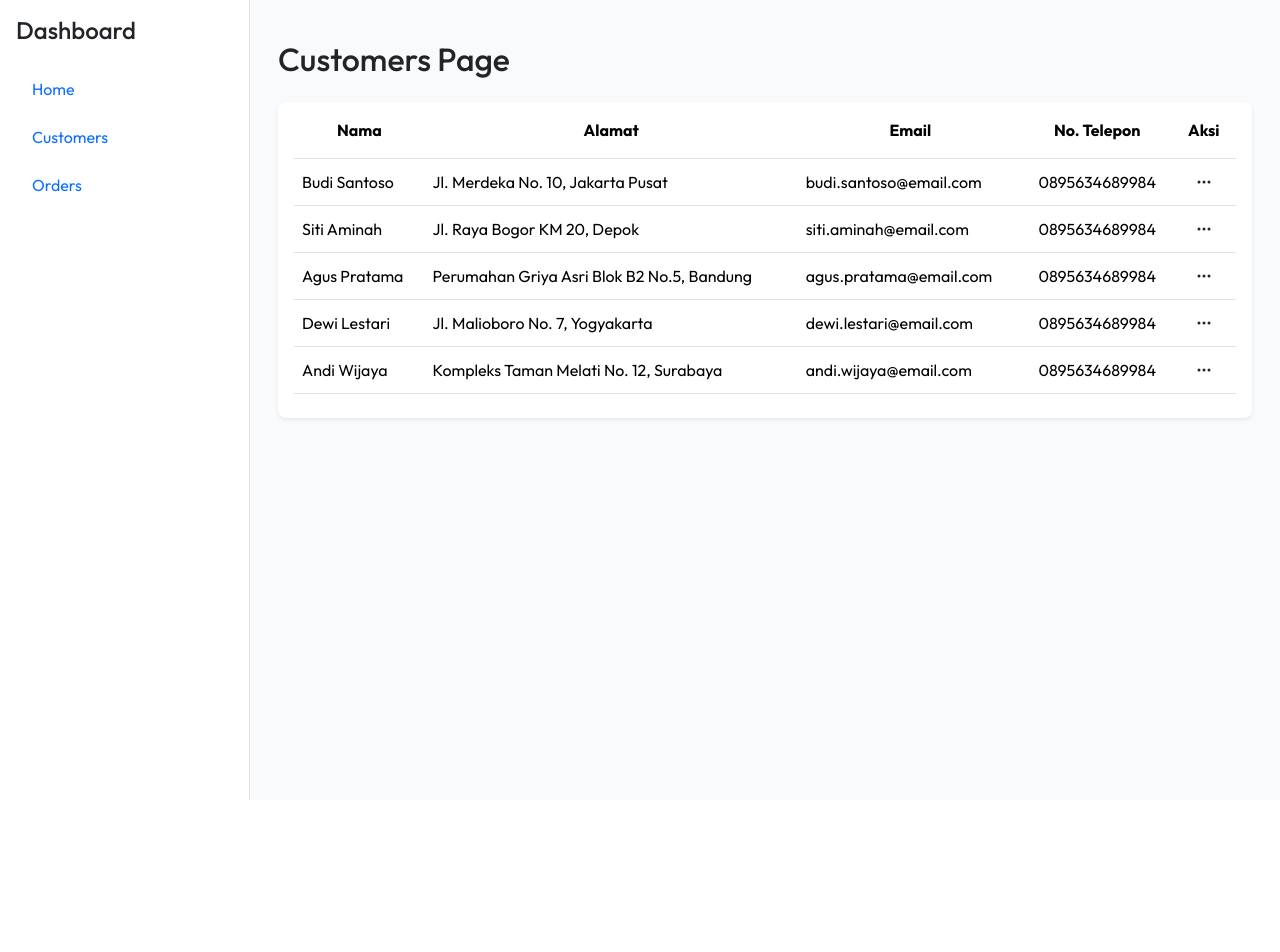
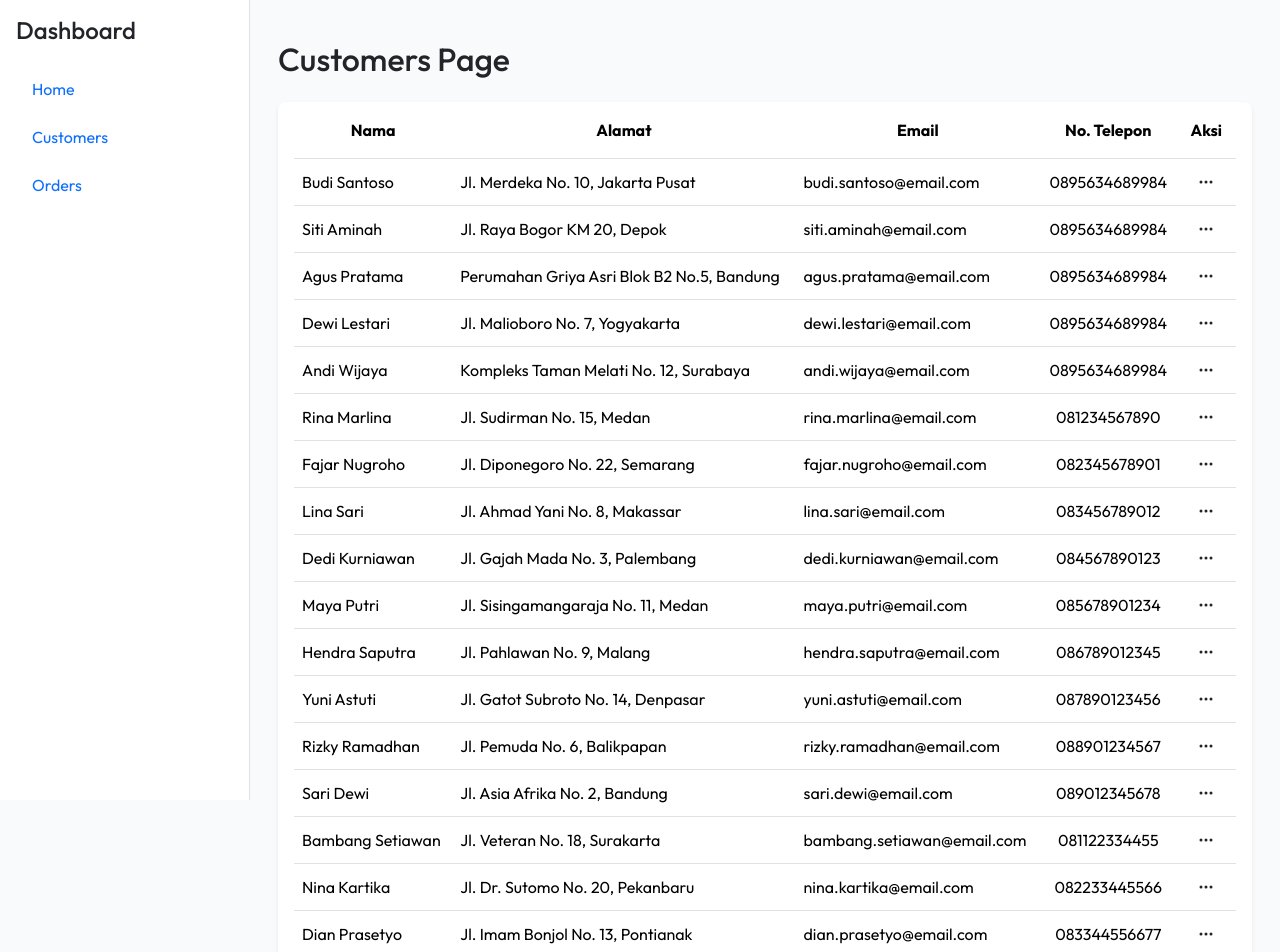
Before and after one commit to thoriqdharmawan/ocm, a React (Vite) app: page /customers in a window 1280 px wide. Shown: the top 952 px of the page. Before the commit the page ends 800 px from the top, so only its background shows below. Built offline with nearby package versions, Linux system fonts and the light colour scheme.

Commit message:
feat: add multiple customer entries with images and contact details to customers data

```diff
--- a/src/datas/customers.ts
+++ b/src/datas/customers.ts
@@ -46,4 +46,139 @@ export const customersData: CustomersType[] = [
     phone: "0895634689984",
     address: "Kompleks Taman Melati No. 12, Surabaya",
   },
+  {
+    id: 6,
+    code: "CUST006",
+    name: "Rina Marlina",
+    image: "/users/user1.jpeg",
+    email: "rina.marlina@email.com",
+    phone: "081234567890",
+    address: "Jl. Sudirman No. 15, Medan",
+  },
+  {
+    id: 7,
+    code: "CUST007",
+    name: "Fajar Nugroho",
+    image: "/users/user2.jpeg",
+    email: "fajar.nugroho@email.com",
+    phone: "082345678901",
+    address: "Jl. Diponegoro No. 22, Semarang",
+  },
+  {
+    id: 8,
+    code: "CUST008",
+    name: "Lina Sari",
+    image: "/users/user3.jpeg",
+    email: "lina.sari@email.com",
+    phone: "083456789012",
+    address: "Jl. Ahmad Yani No. 8, Makassar",
+  },
+  {
+    id: 9,
+    code: "CUST009",
+    name: "Dedi Kurniawan",
+    image: "/users/user4.jpeg",
+    email: "dedi.kurniawan@email.com",
+    phone: "084567890123",
+    address: "Jl. Gajah Mada No. 3, Palembang",
+  },
+  {
+    id: 10,
+    code: "CUST010",
+    name: "Maya Putri",
+    image: "/users/user5.jpeg",
+    email: "maya.putri@email.com",
+    phone: "085678901234",
+    address: "Jl. Sisingamangaraja No. 11, Medan",
+  },
+  {
+    id: 11,
+    code: "CUST011",
+    name: "Hendra Saputra",
+    image: "/users/user1.jpeg",
+    email: "hendra.saputra@email.com",
+    phone: "086789012345",
+    address: "Jl. Pahlawan No. 9, Malang",
+  },
+  {
+    id: 12,
+    code: "CUST012",
+    name: "Yuni Astuti",
+    image: "/users/user2.jpeg",
+    email: "yuni.astuti@email.com",
+    phone: "087890123456",
+    address: "Jl. Gatot Subroto No. 14, Denpasar",
+  },
+  {
+    id: 13,
+    code: "CUST013",
+    name: "Rizky Ramadhan",
+    image: "/users/user3.jpeg",
+    email: "rizky.ramadhan@email.com",
+    phone: "088901234567",
+    address: "Jl. Pemuda No. 6, Balikpapan",
+  },
+  {
+    id: 14,
+    code: "CUST014",
+    name: "Sari Dewi",
+    image: "/users/user4.jpeg",
+    email: "sari.dewi@email.com",
+    phone: "089012345678",
+    address: "Jl. Asia Afrika No. 2, Bandung",
+  },
+  {
+    id: 15,
+    code: "CUST015",
+    name: "Bambang Setiawan",
+    image: "/users/user5.jpeg",
+    email: "bambang.setiawan@email.com",
+    phone: "081122334455",
+    address: "Jl. Veteran No. 18, Surakarta",
+  },
+  {
+    id: 16,
+    code: "CUST016",
+    name: "Nina Kartika",
+    image: "/users/user1.jpeg",
+    email: "nina.kartika@email.com",
+    phone: "082233445566",
+    address: "Jl. Dr. Sutomo No. 20, Pekanbaru",
+  },
+  {
+    id: 17,
+    code: "CUST017",
+    name: "Dian Prasetyo",
+    image: "/users/user2.jpeg",
+    email: "dian.prasetyo@email.com",
+    phone: "083344556677",
+    address: "Jl. Imam Bonjol No. 13, Pontianak",
+  },
+  {
+    id: 18,
+    code: "CUST018",
+    name: "Wulan Anggraini",
+    image: "/users/user3.jpeg",
+    email: "wulan.anggraini@email.com",
+    phone: "084455667788",
+    address: "Jl. Teuku Umar No. 7, Banda Aceh",
+  },
+  {
+    id: 19,
+    code: "CUST019",
+    name: "Rudi Hartono",
+    image: "/users/user4.jpeg",
+    email: "rudi.hartono@email.com",
+    phone: "085566778899",
+    address: "Jl. Letjen S. Parman No. 5, Samarinda",
+  },
+  {
+    id: 20,
+    code: "CUST020",
+    name: "Mega Sari",
+    image: "/users/user5.jpeg",
+    email: "mega.sari@email.com",
+    phone: "086677889900",
+    address: "Jl. Jenderal Sudirman No. 16, Manado",
+  },
 ];
```
